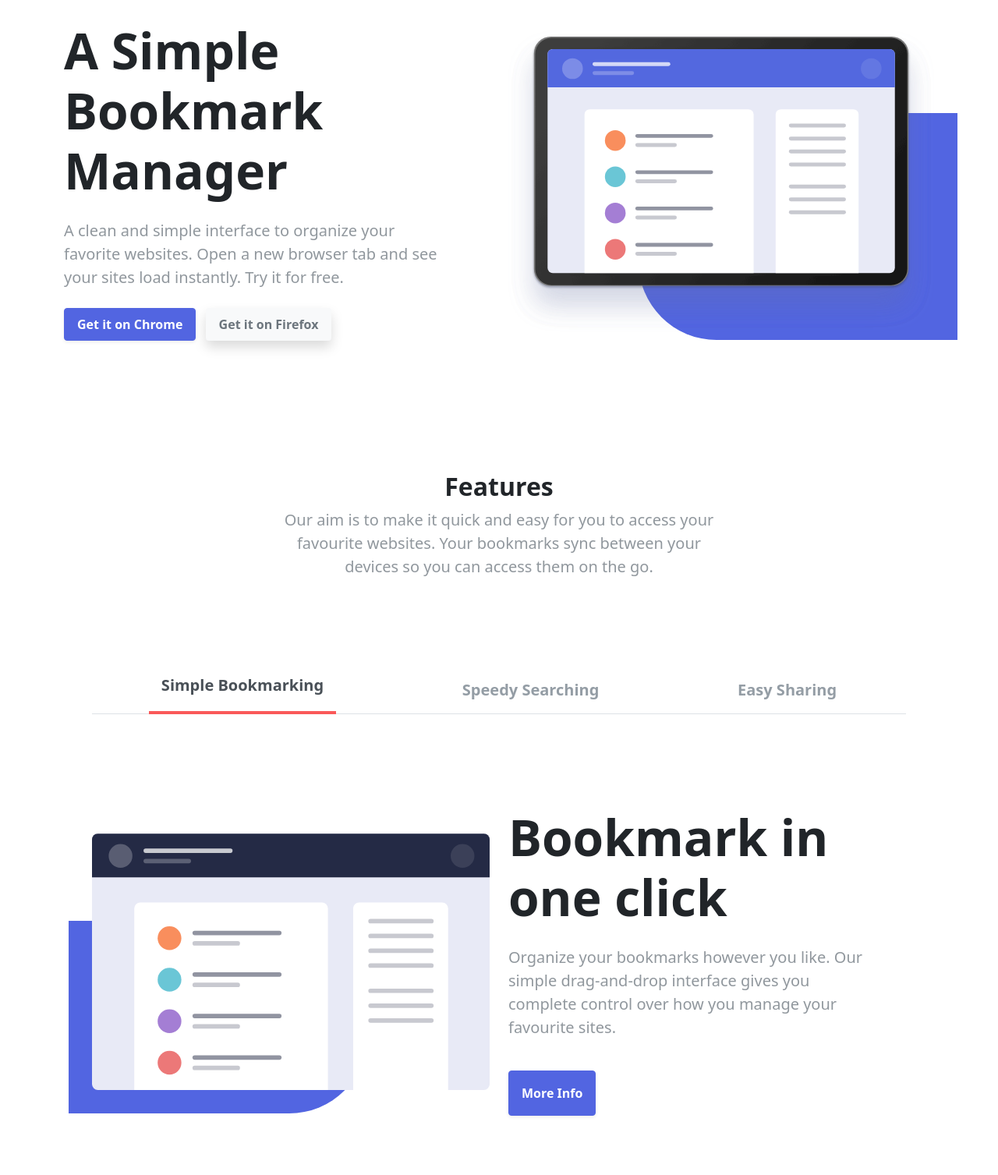
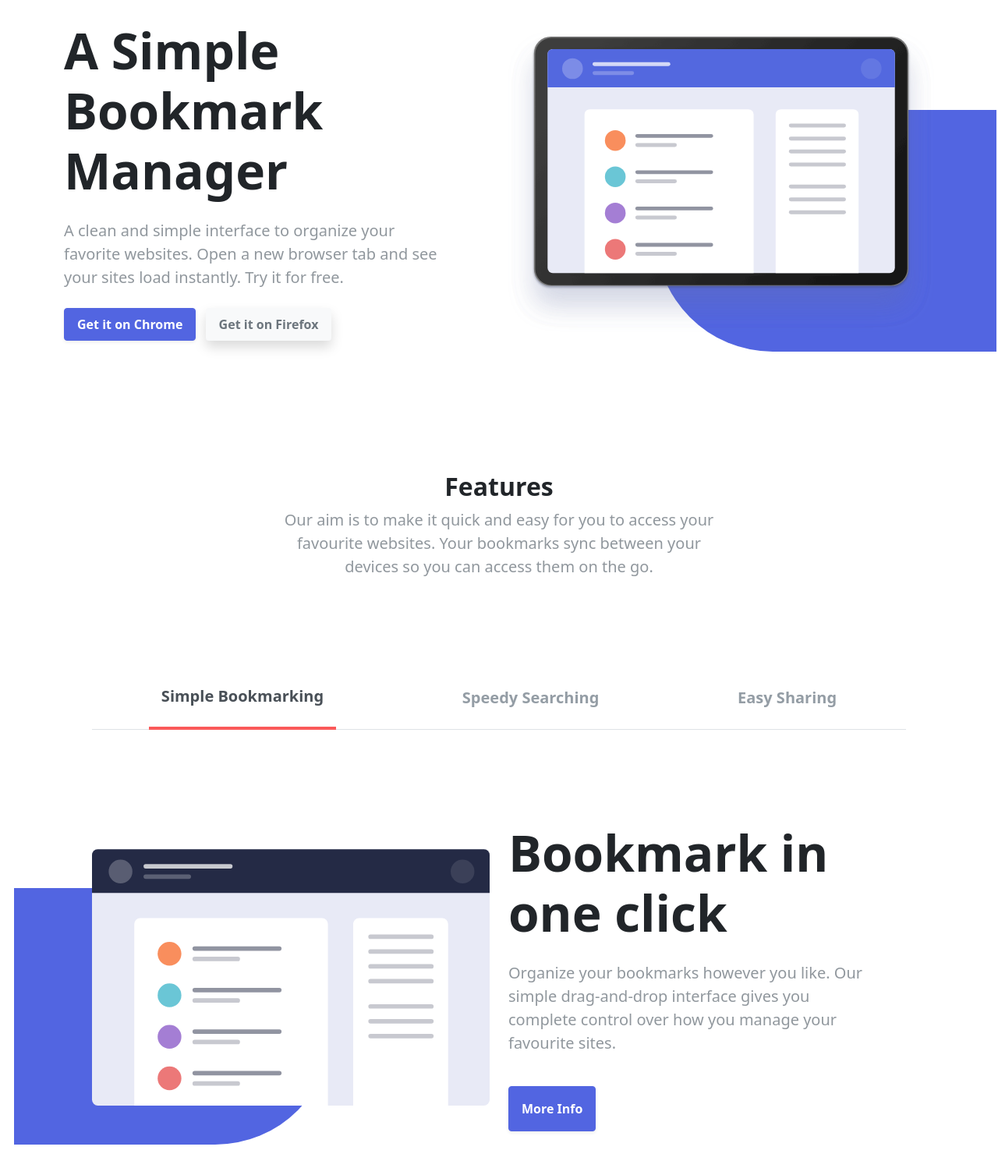
Before and after one commit to IvanSanczewski/Sprint-2, a website: page html/index.html in a window 1280 px wide. Shown: the part 141-1648 px from the top of the page at 78% size. Drawn offline with nearby package versions, Linux system fonts and the light colour scheme.

Commit message:
shape underneath image is now drawn using bootstrap class

```diff
--- a/html/index.html
+++ b/html/index.html
@@ -45,7 +45,7 @@
           <div class="col-md-6 order-first order-md-last">
             <div class="parent">
               <img class="img-fluid" src="/images/illustration-hero.svg" alt="" />
-              <div class="shape-right"></div>
+              <div class="square square-lg bg-primary shape-right"></div>
             </div>
           </div>
         </div>
@@ -66,9 +66,9 @@
 
         <nav class="pt-5">
           <div class="nav nav-tabs my-5 justify-content-around flex-column flex-md-row" role="tablist">
-            <button class="nav-link active fs-5 font-weight-600 pb-3" id="simple-tab" data-bs-toggle="tab" data-bs-target="#simple" type="button" role="tab" aria-selected="true">Simple Bookmarking</button>
-            <button class="nav-link fs-5 font-weight-600 py-3" id="speedy-tab" data-bs-toggle="tab" data-bs-target="#speedy" type="button" role="tab" aria-selected="false">Speedy Searching</button>
-            <button class="nav-link fs-5 font-weight-600 py-3" id="easy-tab" data-bs-toggle="tab" data-bs-target="#easy" type="button" role="tab" aria-selected="false">Easy Sharing</button>
+            <button class="nav-link active fs-5 font-weight-600 py-4" id="simple-tab" data-bs-toggle="tab" data-bs-target="#simple" type="button" role="tab" aria-selected="true">Simple Bookmarking</button>
+            <button class="nav-link fs-5 font-weight-600 py-4" id="speedy-tab" data-bs-toggle="tab" data-bs-target="#speedy" type="button" role="tab" aria-selected="false">Speedy Searching</button>
+            <button class="nav-link fs-5 font-weight-600 py-4" id="easy-tab" data-bs-toggle="tab" data-bs-target="#easy" type="button" role="tab" aria-selected="false">Easy Sharing</button>
           </div>
         </nav>
 
@@ -76,9 +76,9 @@
           <div class="tab-pane fade show active" id="simple" role="tabpanel" aria-labelledby="simple-tab">
             <div class="row align-items-center py-5">
               <div class="col-md-6">
-                <div class="parent">
+                <div class="parent my-5">
                   <img class="img-fluid" src="/images/illustration-features-tab-1.svg" alt="" />
-                  <div class="shape-left"></div>
+                  <div class="square square-lg bg-primary shape-left"></div>
                 </div>
               </div>
               <div class="col-md-6">
@@ -93,9 +93,9 @@
           <div class="tab-pane fade" id="speedy" role="tabpanel" aria-labelledby="speedy-tab">
             <div class="row align-items-center py-5">
               <div class="col-md-6">
-                <div class="parent">
+                <div class="parent my-5">
                   <img class="img-fluid" src="/images/illustration-features-tab-2.svg" alt="" />
-                  <div class="shape-left"></div>
+                  <div class="square square-lg bg-secondary shape-left"></div>
                 </div>
               </div>
               <div class="col-md-6">
@@ -110,9 +110,9 @@
           <div class="tab-pane fade" id="easy" role="tabpanel" aria-labelledby="easy-tab">
             <div class="row align-items-center py-5">
               <div class="col-md-6">
-                <div class="parent">
+                <div class="parent my-5">
                   <img class="img-fluid" src="/images/illustration-features-tab-3.svg" alt="" />
-                  <div class="shape-left"></div>
+                  <div class="square square-lg bg-primary shape-left"></div>
                 </div>
               </div>
               <div class="col-md-6">
--- a/sass/main.scss
+++ b/sass/main.scss
@@ -12,20 +12,21 @@
 .shape-right {
   position: absolute;
   background-color: $primary;
-  width: 75%;
-  height: 75%;
-  right: -30px;
-  bottom: -10px;
-  border-radius: 100px 0 0 100px;
+  width: 80%;
+  height: 80%;
+  right: -80px;
+  bottom: -25px;
+  border-radius: 150px 0 0 150px;
   z-index: -1;
 }
+
 .shape-left {
   position: absolute;
   background-color: $primary;
-  width: 75%;
-  height: 75%;
-  left: -30px;
-  bottom: -30px;
-  border-radius: 0px 100px 100px 0px;
+  width: 80%;
+  height: 100%;
+  left: -100px;
+  bottom: -50px;
+  border-radius: 0px 150px 150px 0px;
   z-index: -1;
 }
```
Also changed, not shown: css/main.css, css/main.min.css, 2 other files.
